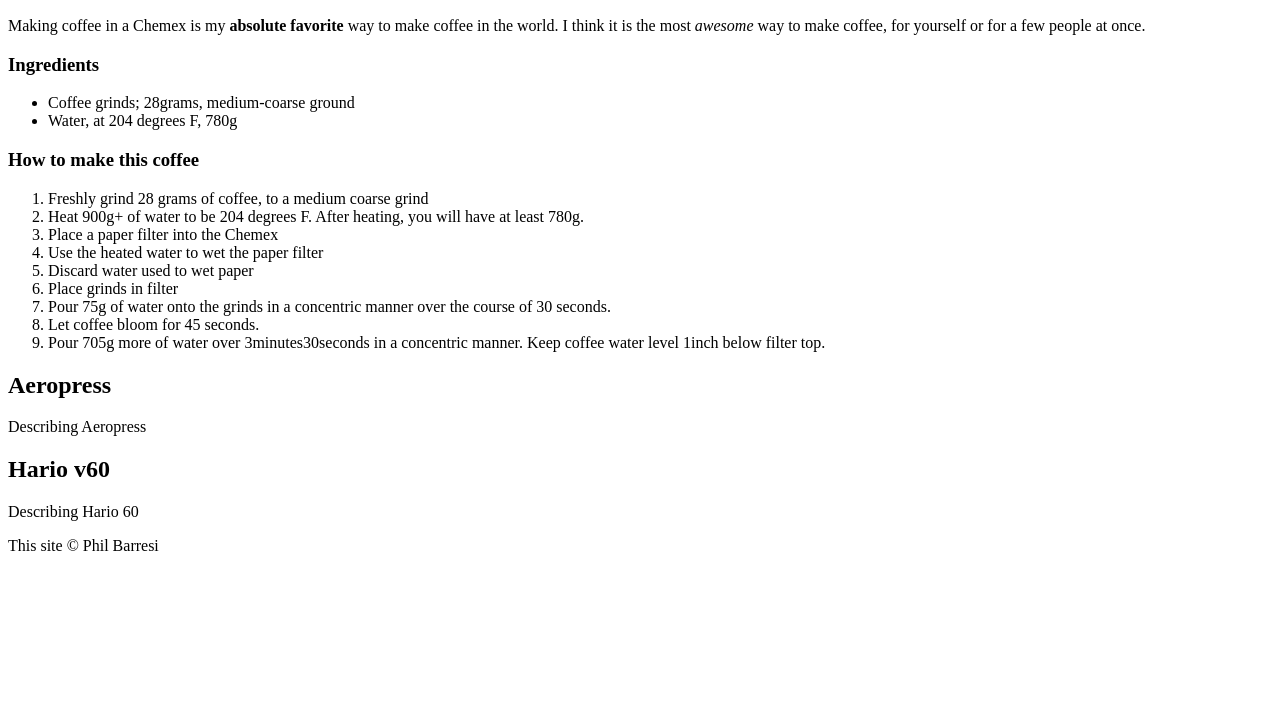
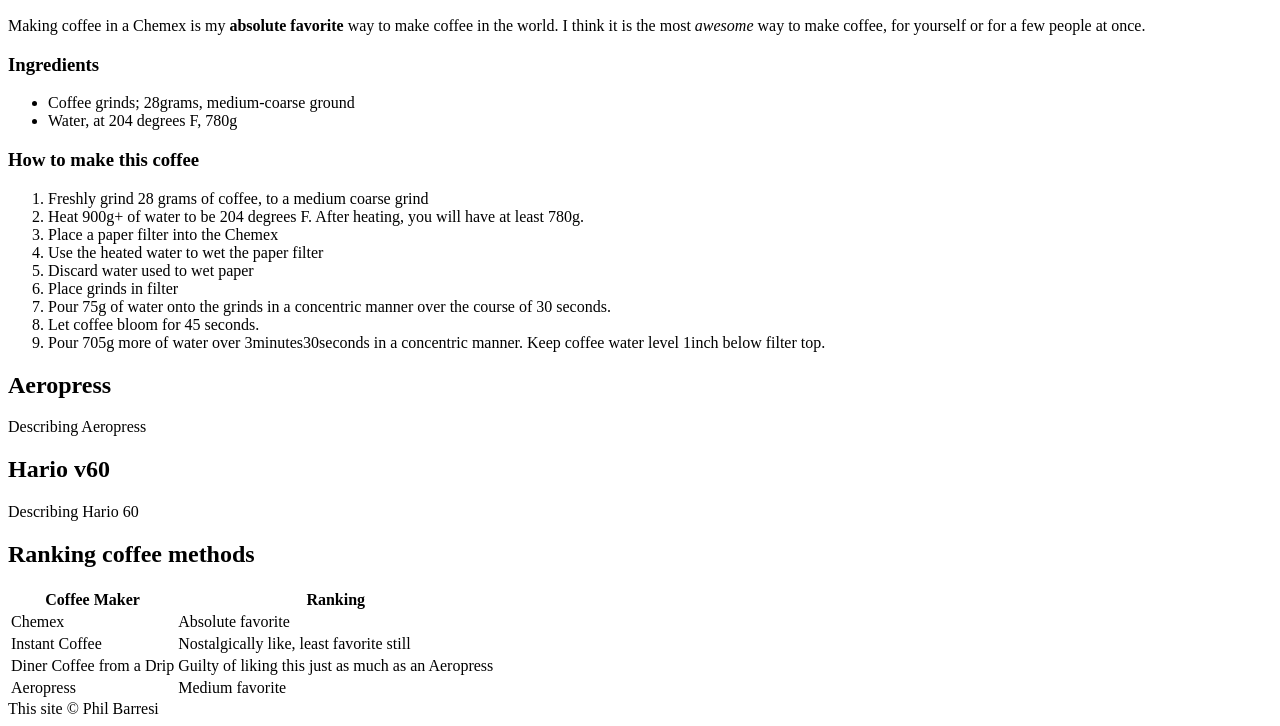
Before and after one commit to philbarresi/cs-546-repo-example, a plain HTML site: page index.html in a window 1280 px wide. Shown: the part 110-836 px from the top of the page. Before the commit the page ends 800 px from the top, so only its background shows below. Drawn offline with Linux system fonts and the light colour scheme.

Commit message:
Added table describing coffee preferences

```diff
--- a/index.html
+++ b/index.html
@@ -46,6 +46,40 @@
                 <p>Describing Hario 60</p>
             </article>
         </section>
+
+        <section>
+            <h2>Ranking coffee methods</h2>
+            <table>
+                <thead>
+                    <tr>
+                        <th>
+                            Coffee Maker
+                        </th>
+                        <th>
+                            Ranking
+                        </th>
+                    </tr>
+                </thead>
+                <tbody>
+                    <tr>
+                        <td>Chemex</td>
+                        <td>Absolute favorite</td>
+                    </tr>
+                    <tr>
+                        <td>Instant Coffee</td>
+                        <td>Nostalgically like, least favorite still</td>
+                    </tr>
+                    <tr>
+                        <td>Diner Coffee from a Drip</td>
+                        <td>Guilty of liking this just as much as an Aeropress</td>
+                    </tr>
+                    <tr>
+                        <td>Aeropress</td>
+                        <td>Medium favorite</td>
+                    </tr>
+                </tbody>
+            </table>
+        </section>
     </main>
     <footer>
         This site &copy; Phil Barresi
```
